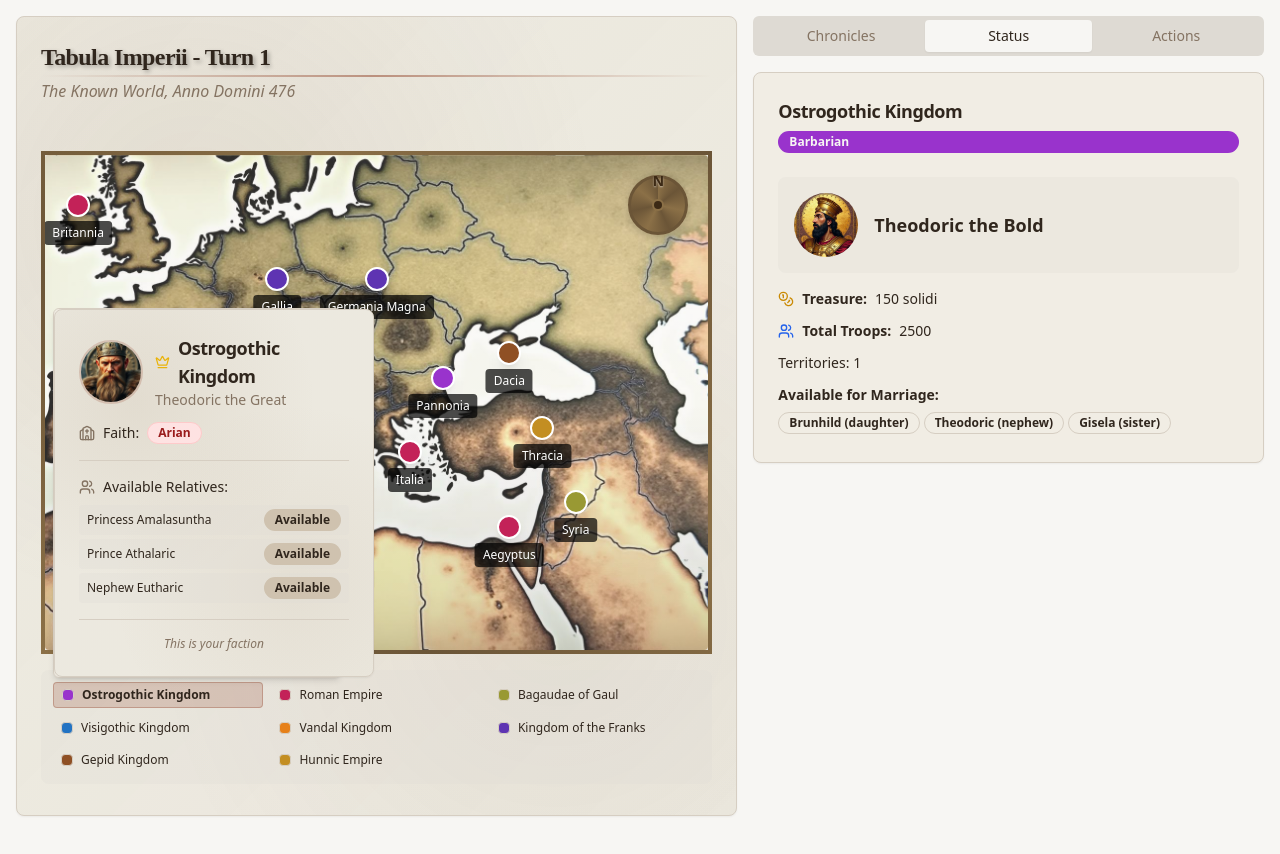
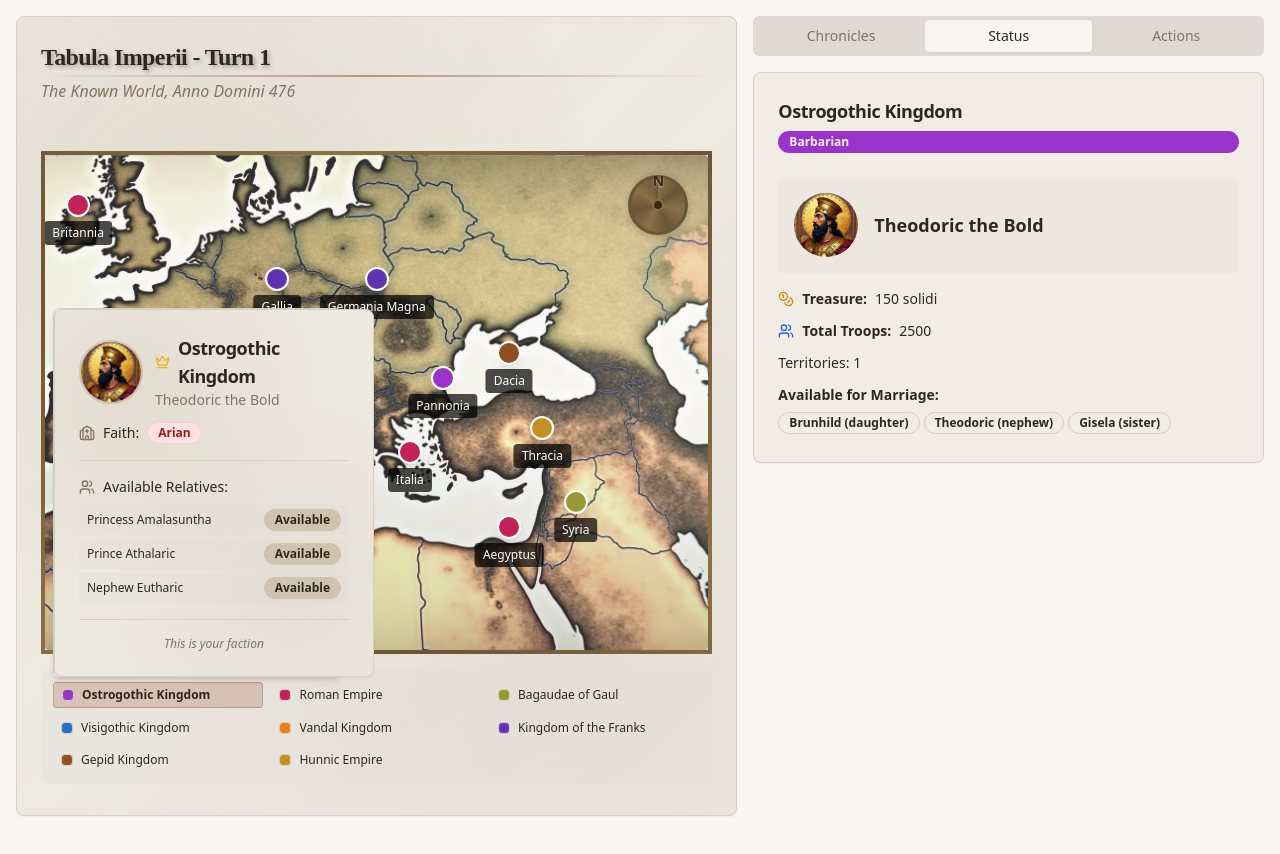
Before and after one commit to pjtunstall/thanatarchia, a React (Vite) app: page / in a window 1280 px wide. Both pictures are taken after a click on the element "Ostrogothic Kingdom". Shown: the top 854 px of the page. Built offline with nearby package versions, Linux system fonts and the light colour scheme.

Commit message:
Fix player faction details
Ensure player faction details are consistent in the legend.

```diff
--- a/src/components/GameDashboard.tsx
+++ b/src/components/GameDashboard.tsx
@@ -48,6 +48,7 @@ const GameDashboard = () => {
             playerFactionName={gameState.selectedFaction.displayName}
             playerFactionColor={gameState.selectedFaction.color}
             selectedFaction={gameState.selectedFaction}
+            playerCharacter={gameState.playerCharacter}
             onTerritoryClick={gameState.handleTerritoryClick}
           />
         </div>
--- a/src/components/game/FactionDetails.tsx
+++ b/src/components/game/FactionDetails.tsx
@@ -3,15 +3,20 @@ import { Avatar, AvatarImage, AvatarFallback } from '@/components/ui/avatar';
 import { Badge } from '@/components/ui/badge';
 import { Card, CardContent, CardHeader, CardTitle } from '@/components/ui/card';
 import { Separator } from '@/components/ui/separator';
-import { HistoricalFaction } from '@/types/GameTypes';
+import { HistoricalFaction, CharacterPortrait } from '@/types/GameTypes';
 import { Crown, Users, Church } from 'lucide-react';
 
 interface FactionDetailsProps {
   faction: HistoricalFaction;
   isPlayerFaction?: boolean;
+  playerCharacter?: CharacterPortrait;
 }
 
-const FactionDetails: React.FC<FactionDetailsProps> = ({ faction, isPlayerFaction = false }) => {
+const FactionDetails: React.FC<FactionDetailsProps> = ({ faction, isPlayerFaction = false, playerCharacter }) => {
+  // Use player character if this is the player faction, otherwise use faction leader
+  const leader = isPlayerFaction && playerCharacter ?
+    { name: playerCharacter.name, gender: playerCharacter.gender, portrait: playerCharacter.image } :
+    faction.leader;
   const getHeresyColor = (heresy: string) => {
     switch (heresy) {
       case 'Orthodox': return 'bg-blue-100 text-blue-800 border-blue-200';
@@ -29,12 +34,12 @@ const FactionDetails: React.FC<FactionDetailsProps> = ({ faction, isPlayerFactio
         <div className="flex items-center gap-3">
           <Avatar className="w-16 h-16 border-2 border-primary/20">
             <AvatarImage
-              src={faction.leader.portrait}
-              alt={`${faction.leader.name} portrait`}
+              src={leader.portrait}
+              alt={`${leader.name} portrait`}
               className="object-cover"
             />
             <AvatarFallback className="text-lg font-bold">
-              {faction.leader.name.charAt(0)}
+              {leader.name.charAt(0)}
             </AvatarFallback>
           </Avatar>
           <div className="flex-1">
@@ -43,7 +48,7 @@ const FactionDetails: React.FC<FactionDetailsProps> = ({ faction, isPlayerFactio
               {faction.displayName}
             </CardTitle>
             <p className="text-sm text-muted-foreground font-medium">
-              {faction.leader.name}
+              {leader.name}
             </p>
           </div>
         </div>
--- a/src/components/game/GameMap.tsx
+++ b/src/components/game/GameMap.tsx
@@ -13,6 +13,7 @@ interface GameMapProps {
   playerFactionName: string;
   playerFactionColor: string;
   selectedFaction: { name: string; color: string; displayName: string };
+  playerCharacter: { name: string; gender: 'male' | 'female'; image: string };
   onTerritoryClick: (territoryId: string) => void;
 }
 
@@ -23,6 +24,7 @@ const GameMap: React.FC<GameMapProps> = ({
   playerFactionName,
   playerFactionColor,
   selectedFaction,
+  playerCharacter,
   onTerritoryClick,
 }) => {
   // Create faction lookup from centralized data + filter to only show factions with territories
@@ -205,6 +207,7 @@ const GameMap: React.FC<GameMapProps> = ({
                     <FactionDetails
                       faction={fullFaction}
                       isPlayerFaction={key === selectedFaction.name}
+                      playerCharacter={key === selectedFaction.name ? playerCharacter : undefined}
                     />
                   </PopoverContent>
                 </Popover>
```
